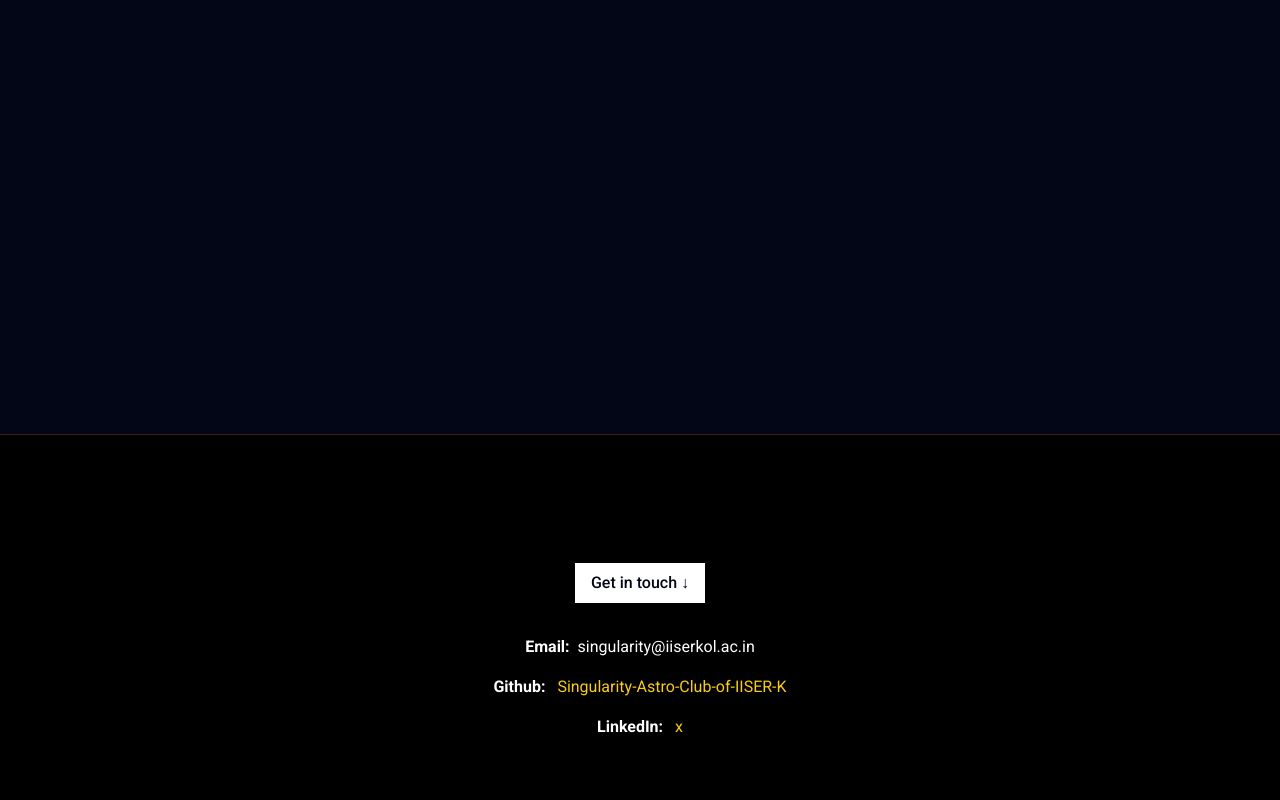
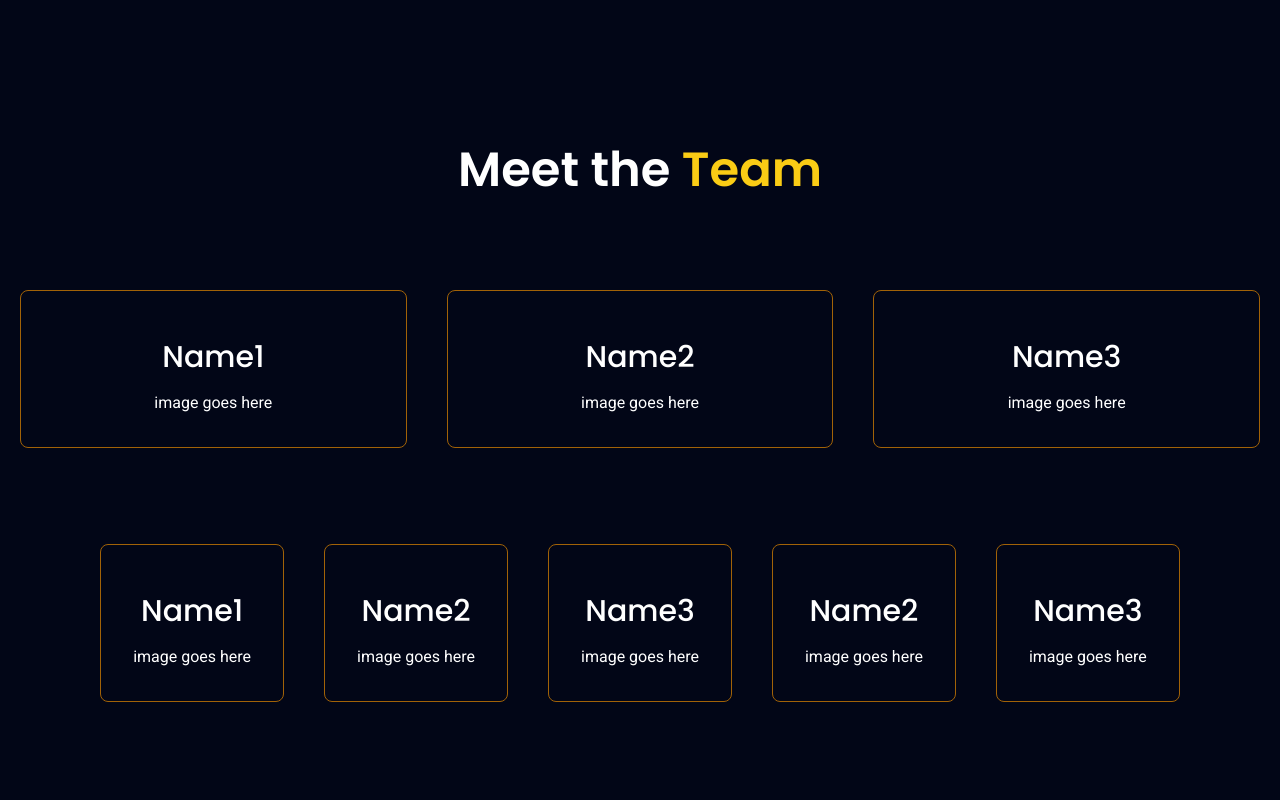
Before and after one commit to sattwamo/singularity-website, a SvelteKit app: page / in a window 1280 px wide. Shown: the part 1280-2080 px from the top of the page. Built offline with nearby package versions, Linux system fonts and the light colour scheme.

Commit message:
v0.4 team section

```diff
--- a/src/components/About.svelte
+++ b/src/components/About.svelte
@@ -7,5 +7,5 @@
         </p>
 
     </div>
-    <div class="h-[20rem]"></div>
+    <!-- <div class="h-[20rem]"></div> -->
 </section>
--- a/src/components/Main.svelte
+++ b/src/components/Main.svelte
@@ -3,7 +3,7 @@
 </script>
 
 <main class="flex flex-col flex-1 p-4">
-    <div class="sm:h-[10rem]" />
+    <div class="sm:h-[5rem]" />
     <section id="introPage" class="grid grid-cols-1 lg:grid-cols-2 gap-10 py-8 sm:py-14">
 
             <div class="flex flex-col lg:justify-center text-center lg:text-left gap-6 md:gap-8 lg:gap-10">
@@ -21,6 +21,5 @@
             </div>
 
     </section>
-    <div class="sm:h-[10rem]" />
-
+    <div class="sm:h-[15rem]" />
 </main>
--- a/src/components/Step.svelte
+++ b/src/components/Step.svelte
@@ -0,0 +1,11 @@
+<script>
+    export let step;
+</script>
+
+<a href={step.href} target="_blank" class="p-4 sm:p-6 md:p-8 flex flex-col gap-4 rounded-lg border border-solid border-yellow-700 text-center group cursor-pointer hover:border-yellow-400 duration-200">
+    <div class="bg-slate-950 grid place-items-center px-4 text-5xl md:text-6xl mx-auto duration-200">
+        <!-- <i class={step.icon} /> -->
+    </div>
+    <h3 class="font-medium text-xl sm:text-2xl md:text-3xl">{step.name}</h3>
+    <slot />
+</a>
--- /dev/null
+++ b/src/components/Team.svelte
@@ -0,0 +1,30 @@
+<script>
+  import Step from "./Step.svelte";
+
+    let office = [
+        {name: 'Name1', designation: 'desig1'},
+        {name: 'Name2', designation: 'desig2'},
+        {name: 'Name3', designation: 'desig3'}
+    ]
+
+</script>
+
+<section id="team" class="py-20 lg:py-32 flex flex-col gap-24">
+    <div class="flex flex-col gap-2 text-center">
+        <h3 class="font-semibold text-3xl sm:text-4xl md:text-5xl">Meet the <span class="poppins text-yellow-400">Team</span></h3>
+    <div class="h-[5rem]"/>
+    <div class="grid grid-cols-1 lg:grid-cols-3 gap-12 lg:gap-10 mx-5">
+        <Step step={office[0]}>image goes here</Step>
+        <Step step={office[1]}>image goes here</Step>
+        <Step step={office[2]}>image goes here</Step>
+    </div>
+    <div class="h-[5rem]"/>
+
+    <div class="grid grid-cols-2 lg:grid-cols-5 gap-12 lg:gap-10 m-auto justify-center">
+        <Step step={office[0]}>image goes here</Step>
+        <Step step={office[1]}>image goes here</Step>
+        <Step step={office[2]}>image goes here</Step>
+        <Step step={office[1]}>image goes here</Step>
+        <Step step={office[2]}>image goes here</Step>
+    </div>
+</section>
--- a/src/routes/+layout.svelte
+++ b/src/routes/+layout.svelte
@@ -3,12 +3,11 @@
   import Mobnav from "../components/Mobnav.svelte";
   import Header from "../components/Header.svelte";
   import Footer from "../components/Footer.svelte";
-  import About from "../components/About.svelte";
 
     let y;
     let tabs = [
-        {name: 'About Us', link: "#about", icon: "fa-solid fa-house"},
         {name: 'Events', link: "#events", icon: "fa-regular fa-calendar-days"},
+        {name: 'About Us', link: "#about", icon: "fa-solid fa-book"},
         {name: 'Team', link: "#team", icon: "fa-solid fa-people-group"},
         {name: 'Contact Us', link: "#contact", icon: "fa-solid fa-paper-plane"},
     ]
@@ -35,7 +34,7 @@
 
     <Header y={y} tabs={tabs}/>
     <slot />
-    <About />
+    <!-- <About /> -->
     <Footer />
     <Mobnav y={y} tabs={tabs}/>
 
--- a/src/routes/+page.svelte
+++ b/src/routes/+page.svelte
@@ -1,5 +1,9 @@
 <script>
-    import Main from '../components/Main.svelte'
+    import About from '../components/About.svelte';
+import Main from '../components/Main.svelte'
+  import Team from '../components/Team.svelte';
 </script>
 
 <Main />
+<About />
+<Team />
```
